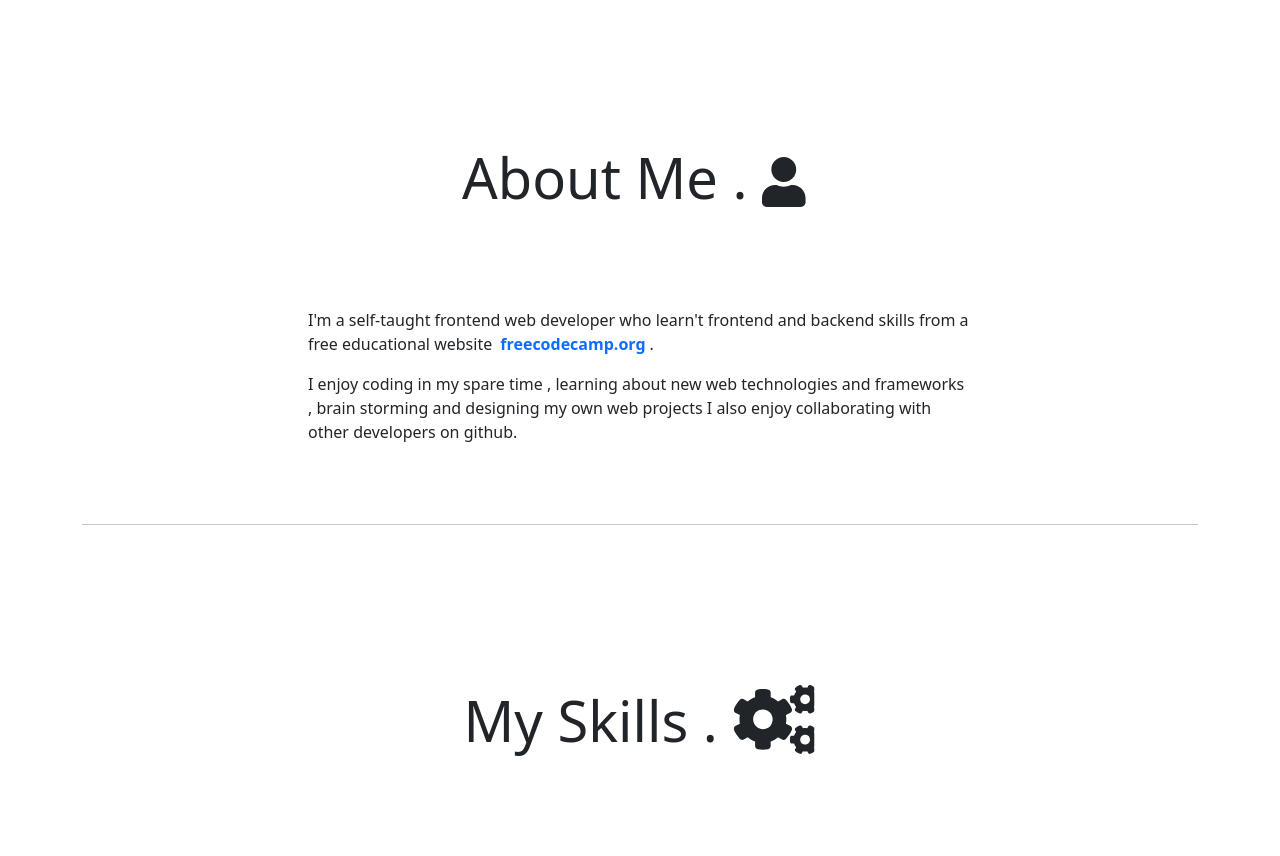
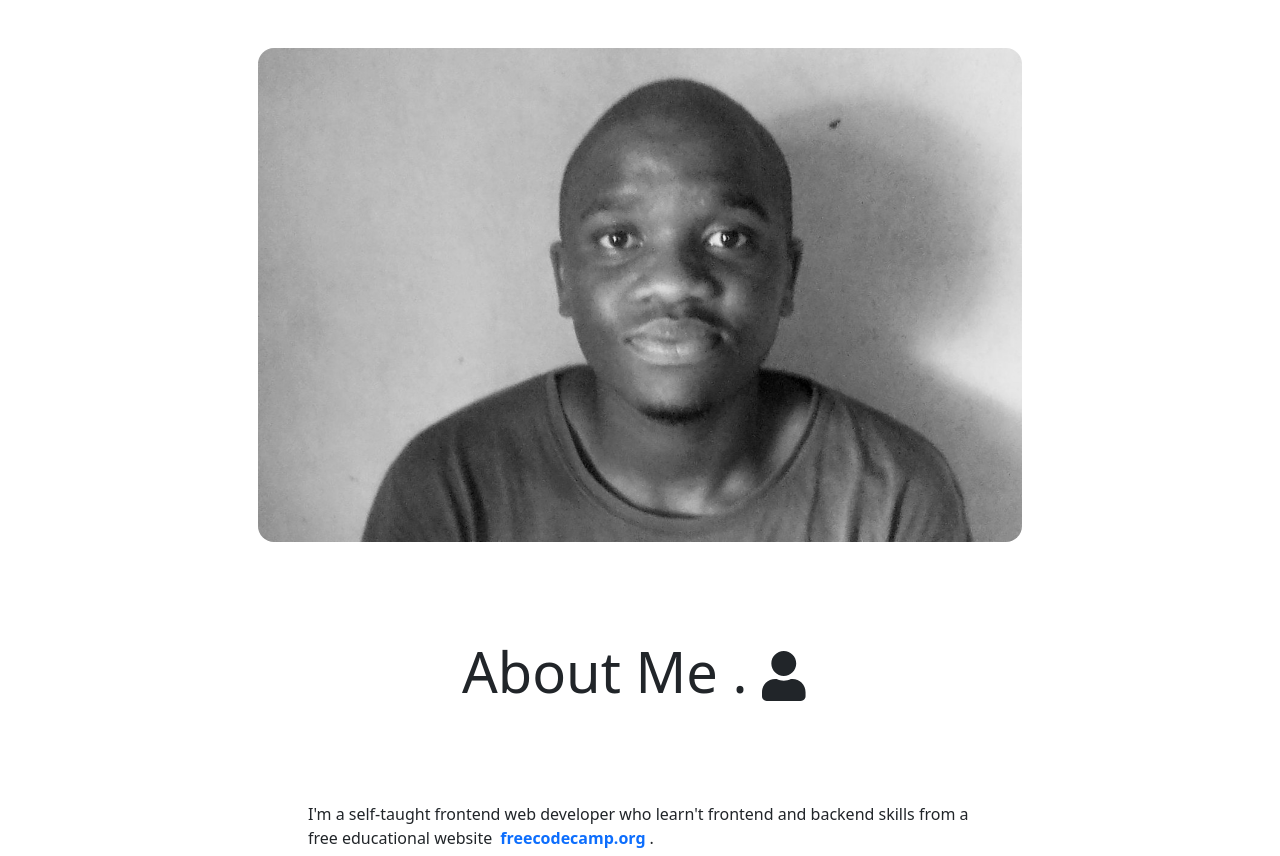
Before and after one commit to kwaneleshelembe/portfolio, a website: page index.html in a window 1280 px wide. Shown: the part 800-1656 px from the top of the page. Drawn offline with Linux system fonts and the light colour scheme.

Commit message:
added my photo

```diff
--- a/css/styles.css
+++ b/css/styles.css
@@ -62,6 +62,17 @@ nav{
 	background-attachment: fixed;
 }
 
+#my-photo{
+	width: 70%;
+	height: 70%;
+	margin: 0 auto;
+	border-radius: 1em;
+	overflow: hidden;
+}
+#my-photo img{
+	width: 100%;
+}
+
 .about-link{
 	text-decoration: none;
 }
--- a/index.html
+++ b/index.html
@@ -74,10 +74,15 @@
 	</header>
 	<main class="container">
 		<section id="about-me" class="py-5">
-			<h4 class="text-center p-5 display-4 m-5">About Me .
-				<!-- user svg -->
-				<svg stroke="currentColor" fill="currentColor" stroke-width="0" viewBox="0 0 576 512" height="1em" width="1em" class="pb-1"><use xlink:href="#user-svg"/></svg></a>
-			</h4>
+			<div class="container">
+				<div id="my-photo">
+					<img class="hidden-left" src="images/IMG_20220928_114150~3.jpg" alt="kwanele shelembe">
+				</div>
+				<h4 class="text-center p-5 display-4 m-5">About Me .
+					<!-- user svg -->
+					<svg stroke="currentColor" fill="currentColor" stroke-width="0" viewBox="0 0 576 512" height="1em" width="1em" class="pb-1"><use xlink:href="#user-svg"/></svg></a>
+				</h4>
+			</div>
 			<div class="fw-light mx-4 rounded-3 row justify-content-center">
 				<p class="px-4 col-md-8">
 					I'm a self-taught frontend web developer who learn't frontend and backend skills from a free educational website <a href="Freecodecamp-Certificates.html" class="about-link p-1 fw-bold">freecodecamp.org</a>.
@@ -115,7 +120,7 @@
 			<div id="projects-container" class="container">
 				<div class="row row-cols-1 row-cols-md-3">
 					<div class="card mb-2 p-0 hidden-left">
-						<img src="images/R (2).jpg" class="w-100">
+						<img src="images/R (2).jpg" alt="the curry pot website cover" class="w-100">
 			            <div class="card-body">
 			            	<h5 class="card-title">The Curry Pot Website</h5>
 			                <p class="card-text">I created this website for a local business .</p>
```
Also changed, not shown: images/IMG_20220928_114150~3.jpg (added).
